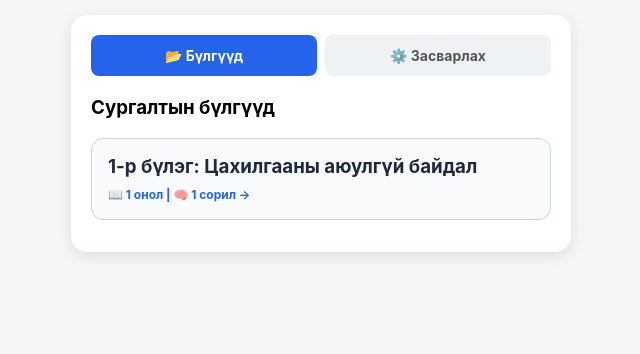
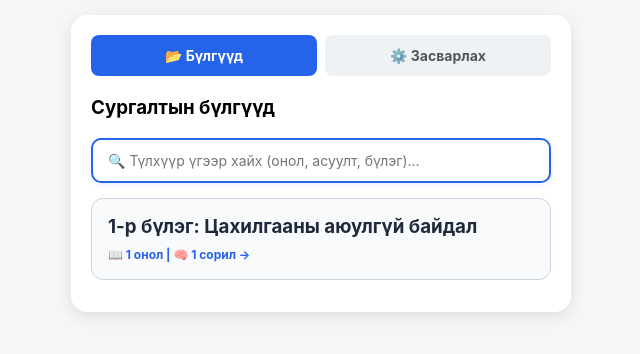
Before and after one commit to osaikhan25-pixel/Electrictech-quiz, a plain HTML site: page index.html in a window 1280 px wide. Shown: the whole page, without its empty margins (319-959 px from the left). Drawn offline with Linux system fonts and the light colour scheme.

Commit message:
Update index.html

```diff
--- a/index.html
+++ b/index.html
@@ -47,6 +47,10 @@
 
         .scan-box { background: #f0fdf4; border: 1px dashed #16a34a; padding: 10px; border-radius: 8px; margin-bottom: 12px; text-align: center; }
         #ocr-status { font-size: 12px; color: #2563eb; font-weight: bold; margin-top: 5px; }
+
+        /* ХАЙЛТЫН ИНПУТ СТАЙЛ */
+        .search-box { position: relative; margin-bottom: 15px; }
+        .search-input { width: 100%; padding: 12px 15px; border: 2px solid #2563eb; border-radius: 10px; font-size: 14px; outline: none; margin: 0; box-shadow: 0 2px 5px rgba(37,99,235,0.1); }
     </style>
 </head>
 <body>
@@ -61,6 +65,12 @@
     <div id="tab-learn">
         <div id="topic-list-view">
             <h3 style="margin-top:0;">Сургалтын бүлгүүд</h3>
+
+            <!-- ТҮЛХҮҮР ҮГЭЭР ХАЙХ ХЭСЭГ -->
+            <div class="search-box">
+                <input type="text" id="search-input" class="search-input" placeholder="🔍 Түлхүүр үгээр хайх (онол, асуулт, бүлэг)..." oninput="renderTopicList()">
+            </div>
+
             <div id="topics-container"></div>
         </div>
 
@@ -205,7 +215,6 @@
         alert("🎉 Бүх өөрчлөлт хадгалагдлаа!");
     }
 
-    // ЗУРГААС ЗӨВХӨН ТЕКСТ УНШИХ (Зургийг нь оруулахгүй)
     async function processImageOCR(input) {
         if (!input.files || !input.files[0]) return;
         const file = input.files[0];
@@ -505,8 +514,12 @@
         optElements.forEach(o => o.value = '');
     }
 
+    // ТҮЛХҮҮР ҮГЭЭР ХАЙХ ШИНЭЧИЛСЭН РЕНДЕР ФУНКЦ
     function renderTopicList() {
         const container = document.getElementById('topics-container');
+        const searchInput = document.getElementById('search-input');
+        const query = searchInput ? searchInput.value.toLowerCase().trim() : '';
+
         container.innerHTML = '';
 
         if(topicsData.length === 0) {
@@ -514,7 +527,36 @@
             return;
         }
 
+        let matchCount = 0;
+
         topicsData.forEach((t, idx) => {
+            // Түлхүүр үг таарч байгаа эсэхийг шалгах
+            let isMatch = false;
+
+            if(query === "") {
+                isMatch = true;
+            } else {
+                // Бүлгийн нэрнээс хайх
+                if(t.title.toLowerCase().includes(query)) isMatch = true;
+
+                // Онолоос хайх
+                if(!isMatch && t.theories) {
+                    isMatch = t.theories.some(th =>
+                        (th.title && th.title.toLowerCase().includes(query)) ||
+                        (th.text && th.text.toLowerCase().includes(query))
+                    );
+                }
+
+                // Сорилоос хайх
+                if(!isMatch && t.quizzes) {
+                    isMatch = t.quizzes.some(q =>
+                        q.question.toLowerCase().includes(query)
+                    );
+                }
+            }
+
+            if(isMatch) {
+                matchCount++;
                 const thCount = t.theories ? t.theories.length : 0;
                 const qCount = t.quizzes ? t.quizzes.length : 0;
                 container.innerHTML += `
@@ -523,7 +565,12 @@
                         <span style="font-size:12px; color:#2563eb; font-weight:bold;">📖 ${thCount} онол | 🧠 ${qCount} сорил →</span>
                     </div>
                 `;
+            }
         });
+
+        if(matchCount === 0 && query !== "") {
+            container.innerHTML = '<p style="color:#666; text-align:center; padding: 20px 0;">🔍 Илэрц олдсонгүй.</p>';
+        }
     }
 
     function openTopic(idx) {
```
Lines whose indentation alone changed are shown as unchanged.
